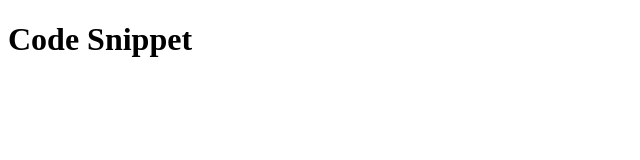
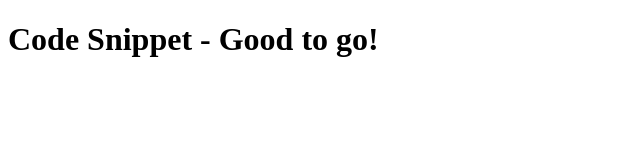
Before and after one commit to bguanorigin/bguanorigin.github.io, a plain HTML site: page index.html in a window 1280 px wide. Shown: the whole page, without its empty margins (0-640 px from the left). Drawn offline with Linux system fonts and the light colour scheme.

Commit message:
good to go

```diff
--- a/index.html
+++ b/index.html
@@ -7,6 +7,6 @@
     <title>Document</title>
 </head>
 <body>
-    <h1>Code Snippet</h1>
+    <h1>Code Snippet - Good to go!</h1>
 </body>
 </html>
```
